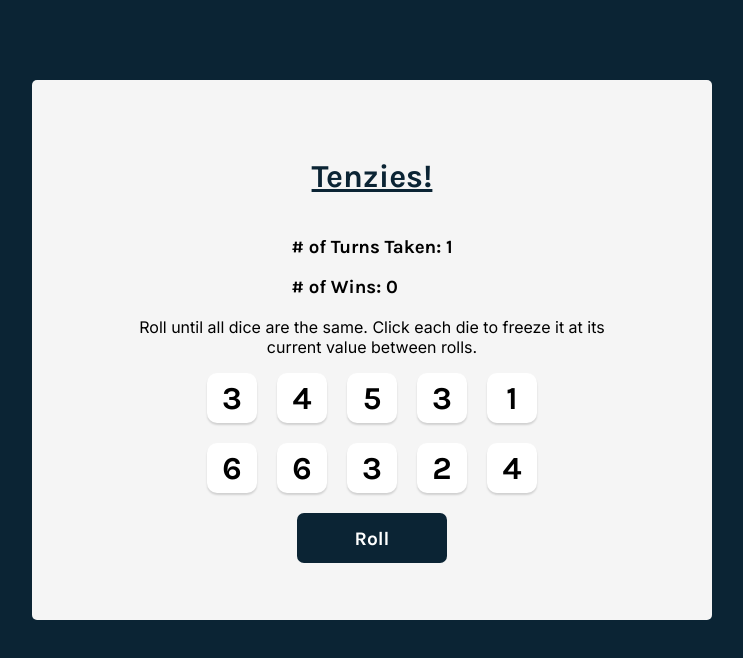
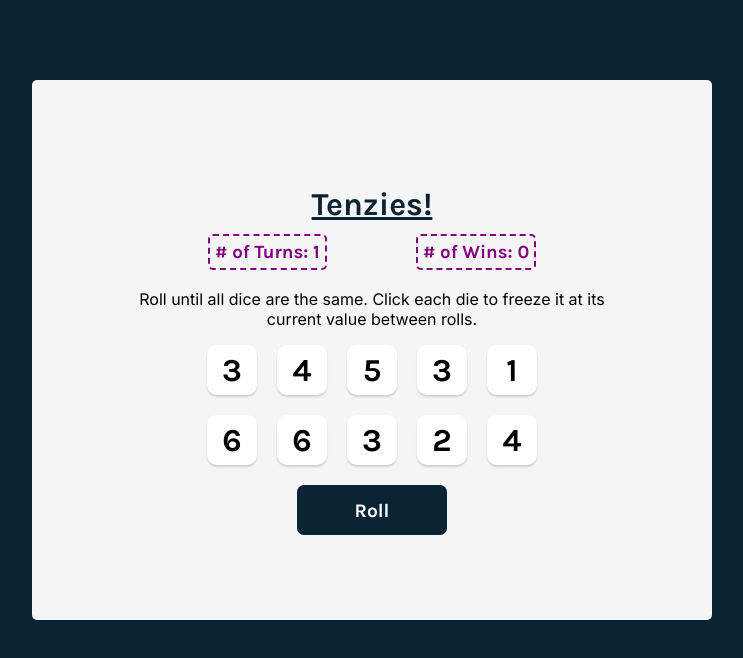
Before and after one commit to austingw/tenzies, a React (Vite) app in the folder tenzies-app/: page / in a window 1280 px wide. Shown: the top 658 px of the page, without its empty margins (268-1011 px from the left). Built offline with nearby package versions, Linux system fonts and the light colour scheme.

Commit message:
Add styling to stat counters (# of wins and # of turns taken)

```diff
--- a/tenzies-app/src/App.jsx
+++ b/tenzies-app/src/App.jsx
@@ -74,7 +74,7 @@ function App() {
 
       <h1 className="game-title">Tenzies!</h1>
       <div className="stats">
-        <h3 className="turns"># of Turns Taken: {turns}</h3>
+        <h3 className="turns"># of Turns: {turns}</h3>
         <h3 className="wins"># of Wins: {wins}</h3>
       </div>
       <p className="instructions">
--- a/tenzies-app/src/index.css
+++ b/tenzies-app/src/index.css
@@ -14,6 +14,7 @@ body {
 
 main {
   margin-top: 7.5vh;
+
   background-color: #f5f5f5;
   border-radius: 5px;
   max-width: 800px;
@@ -77,6 +78,7 @@ button:active {
 .game-title {
   color: #0b2434;
   text-decoration: underline;
+  margin-bottom: -7.5px;
 }
 
 .instructions {
@@ -86,3 +88,25 @@ button:active {
   text-align: center;
   width: 75%;
 }
+
+.stats {
+  display: flex;
+  flex-direction: row;
+  width: 70%;
+  align-items: center;
+  justify-content: space-evenly;
+  color: purple;
+}
+
+.turns {
+  border: 2px purple dashed;
+  border-radius: 5px;
+  padding: 5px;
+}
+
+.wins {
+  margin-left: 15px;
+  border: 2px purple dashed;
+  border-radius: 5px;
+  padding: 5px;
+}
```
